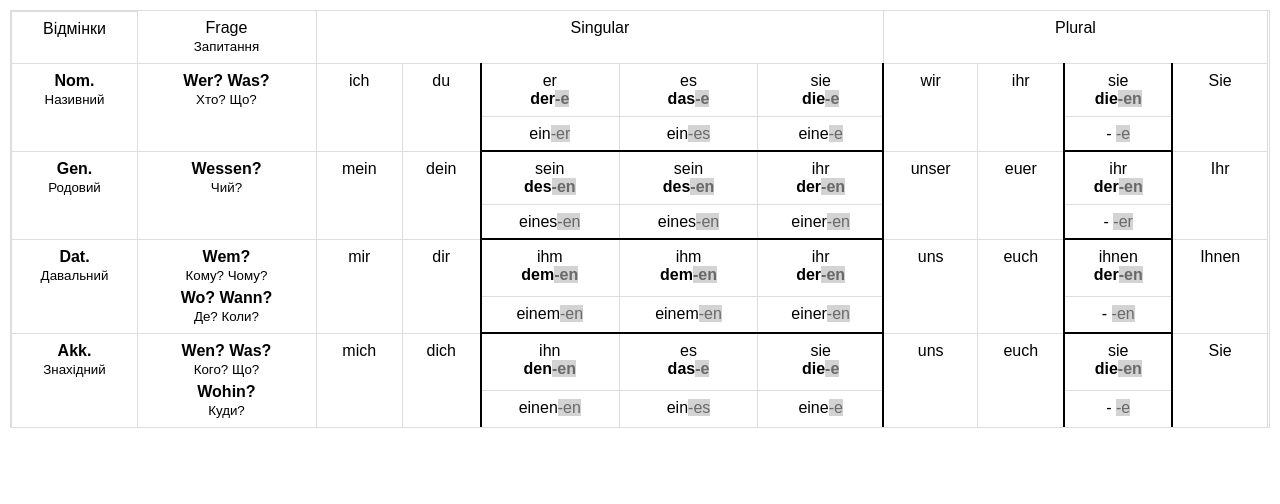
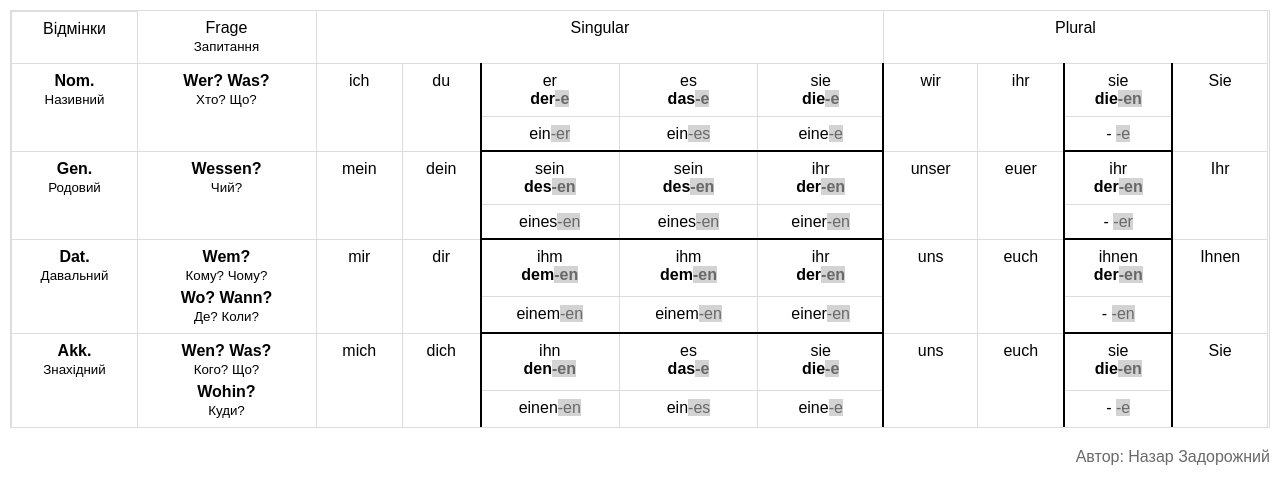
Before and after one commit to nazar1ua/german-tips, a plain HTML site: page index.html in a window 1280 px wide. Drawn offline with Linux system fonts and the light colour scheme.

Commit message:
Додано авторство

```diff
--- a/index.html
+++ b/index.html
@@ -186,5 +186,9 @@
     </div>
 </div>
 
+<footer style="text-align:right;font-family:sans-serif;color:dimgray;padding:10px;">
+    Автор: Назар Задорожний
+</footer>
+
 </body>
 </html>
```
